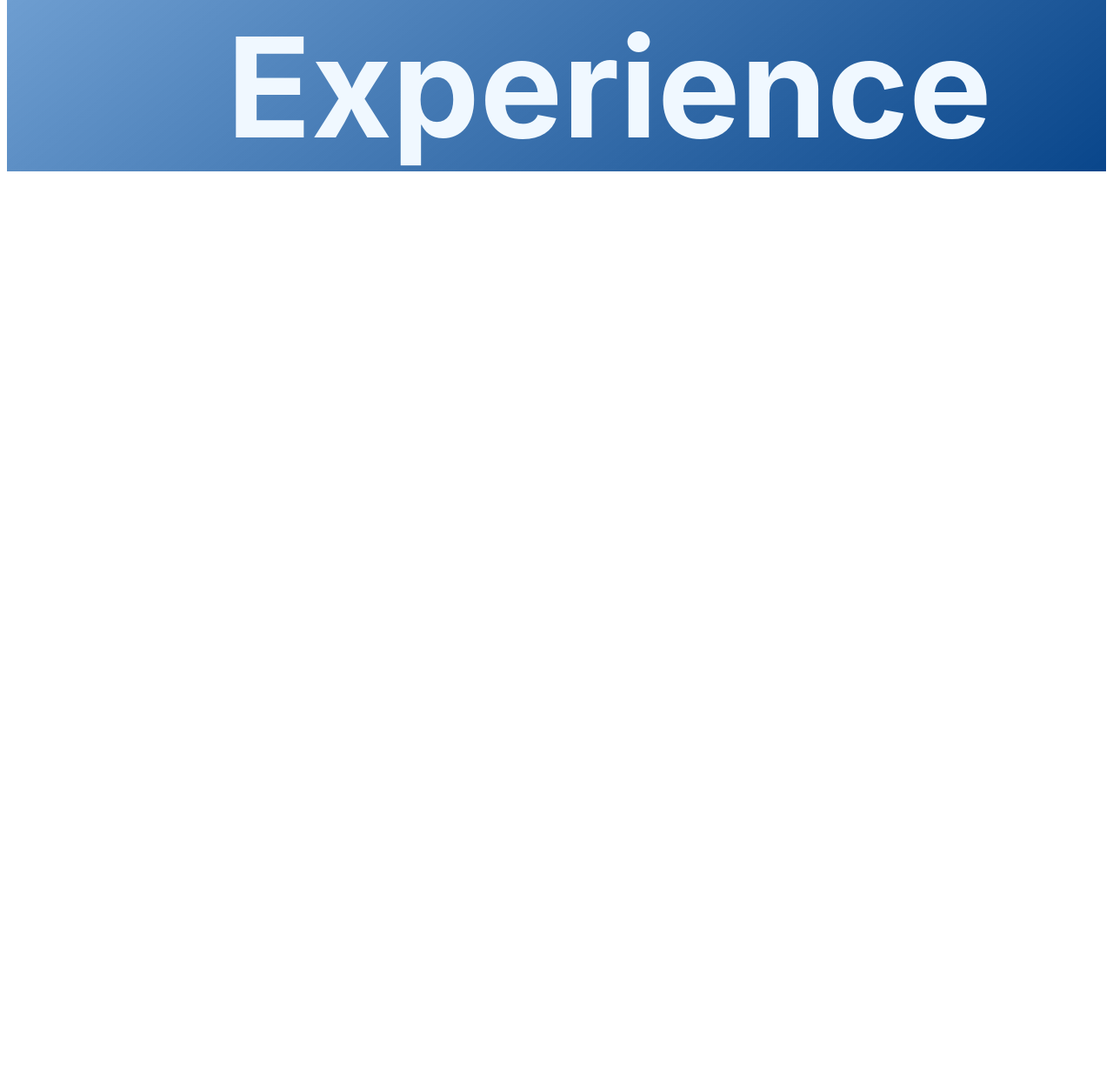
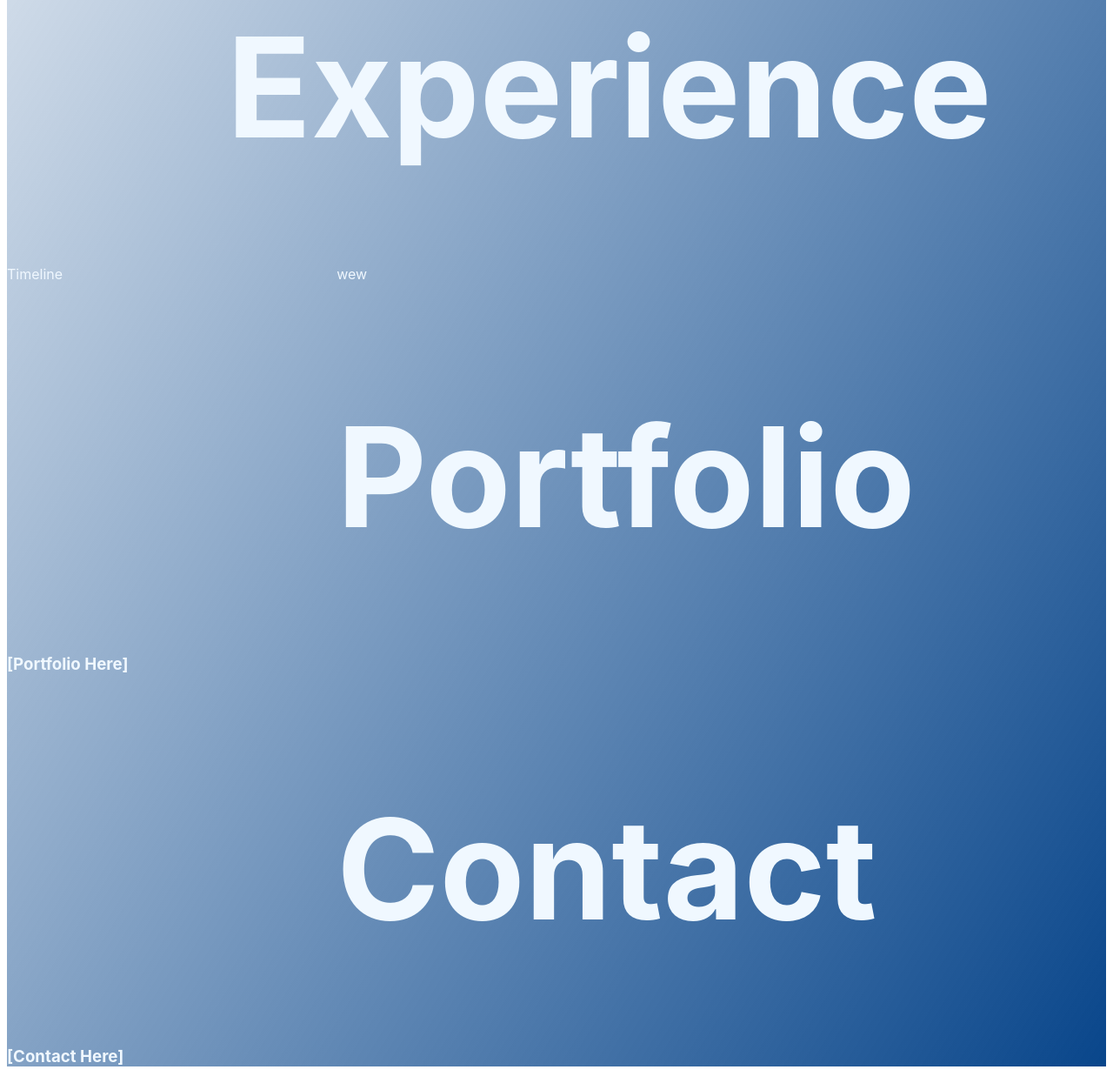
Before and after one commit to blacOOil/MyNewPortfolio, a website built with Vite: page Web.Portfolio/index.html in a window 1280 px wide. Shown: the part 841-2086 px from the top of the page at 87% size. Before the commit the page ends 1146 px from the top, so only its background shows below. Built offline with nearby package versions, Linux system fonts and the light colour scheme; animation ran at ten frames a second; files whose address does not match are found by name.

Commit message:
Overview Fininsh

```diff
--- a/Web.Portfolio/index.html
+++ b/Web.Portfolio/index.html
@@ -37,9 +37,25 @@
 </div>
 <div class="Experience">
     <h1>Experience</h1>
-
+  <div class="ExperienceList">
+    <div class="Experiencetimeline">Timeline</div>
+    <div class="ExperienceContent">wew</div>
+  </div>
 
     </div>
+
+    <div class="Portfolio">
+        <h1>Portfolio</h1>
+        <div class="PortfolioList">
+          <h3> [Portfolio Here]</h3>
+        </div>
+    </div>
+
+    <div class="Contact">
+        <h1>Contact</h1>
+        <div class="ContactList">
+          <h3> [Contact Here]</h3>
+        </div>
  <script type="importmap">
 {
   "imports": {
--- a/Web.Portfolio/src/component/BG.js
+++ b/Web.Portfolio/src/component/BG.js
@@ -3,7 +3,7 @@ import * as THREE from 'three';
 
 // Scene
 const scene = new THREE.Scene();
-scene.background = new THREE.Color(0xffffff); // Set white background
+scene.background = new THREE.Color('#0a0f2c'); // dark blue
 
 
 // Camera
--- a/Web.Portfolio/src/styles/main.css
+++ b/Web.Portfolio/src/styles/main.css
@@ -21,7 +21,7 @@ ul{
     padding: 0.3% 3%;
 
     border-bottom: 1.5px solid #ffffff;
-    background-color:  #1e8fff58;
+    background-color:  #1e8fff00;
 }
 .header-container button:hover {
     color: rgb(178, 178, 178);
@@ -44,14 +44,14 @@ ul{
 .HeaderList button {
   font-size: larger;
   font-weight: 300;
-  color: aliceblue;
+  color: rgb(240, 248, 255);
   border: none;
   background-color: transparent;
 }
 
 .Content{
   color: aliceblue;
-    background: linear-gradient(to bottom right, #1e8fff58, #09468b);
+    background: linear-gradient(to bottom right, #1e8fff00, #09468b);
 }
 .home{
     display: grid;
@@ -63,7 +63,7 @@ ul{
     font-size: 900%;
     animation: intromessage linear ;
     animation-timeline: view();
-    animation-range: entry 0% cover 50%;
+    animation-range: entry 0% cover 20%;
 }
 @keyframes intromessage {
     from {
@@ -75,6 +75,16 @@ ul{
         transform: translateX(0);
     }
 
+}
+@keyframes upmessage {
+    from {
+        opacity: 0;
+        transform: translateY(-150px);
+    }
+    to {
+        opacity: 1;
+        transform: translateY(0);
+    }
 }
 .home h2{
     font-size: 400%;
@@ -104,17 +114,53 @@ ul{
 
    color: aliceblue;
 
+
+}
+.AboutMe h1{
+
+    animation: intromessage linear ;
+    animation-timeline: view();
+    animation-range: entry 0% cover 20%;
 }
 .AboutMe h3{
     font-size: 100%;
     margin-left: 20%;
     padding-top: 10%;
+    animation: intromessage linear ;
+    animation-timeline: view();
+    animation-range: entry 0% cover 20%;
 
 }
 .Experience h1{
     font-size: 1000%;
     margin-top: 10%;
    margin-left: 20%;
+
+   animation: upmessage linear ;
+    animation-timeline: view();
+    animation-range: entry 0% cover 20%;
+}
+.Portfolio h1{
+    font-size: 1000%;
+    margin-top: 10%;
+   margin-left: 30%;
+
+   animation: upmessage linear ;
+    animation-timeline: view();
+    animation-range: entry 0% cover 20%;
+}
+.ExperienceList {
+ display: grid;
+    grid-template-columns: 30% 70%;
+}
+.Contact h1{
+    font-size: 1000%;
+    margin-top: 10%;
+   margin-left: 30%;
+
+   animation: upmessage linear ;
+    animation-timeline: view();
+    animation-range: entry 0% cover 20%;
 }
 canvas {
   position: fixed;
```
